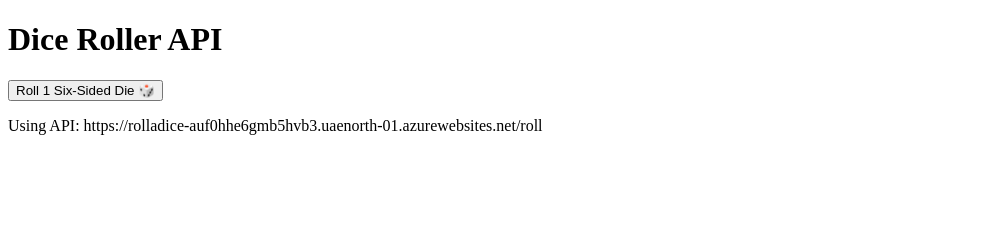
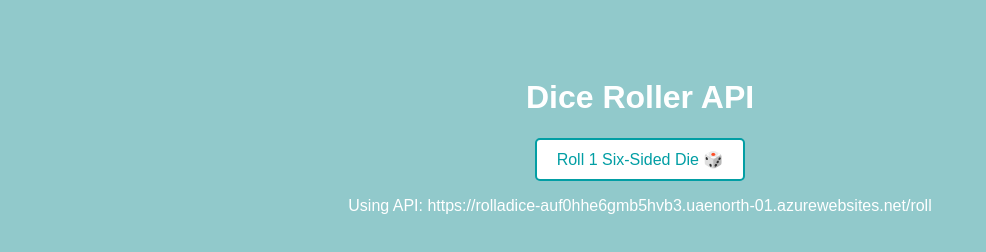
Before and after one commit to Maryam-Almarzooqi/Sprint3, a website: page Index1.html in a window 1280 px wide. Shown: the whole page, without its empty margins (0-986 px from the left). Drawn offline with Linux system fonts and the light colour scheme.

Commit message:
Update Index1.html

```diff
--- a/Index1.html
+++ b/Index1.html
@@ -4,7 +4,7 @@
     <meta charset="UTF-8">
     <meta name="viewport" content="width=device-width, initial-scale=1.0">
     <title>Dice Roller API</title>
-    <link rel="stylesheet" href="styles.css"> <!-- Ensure the correct CSS file name/path -->
+    <link rel="stylesheet" href="Style.css">
 
     <script>
         // Linking the Azure Web App API
```
